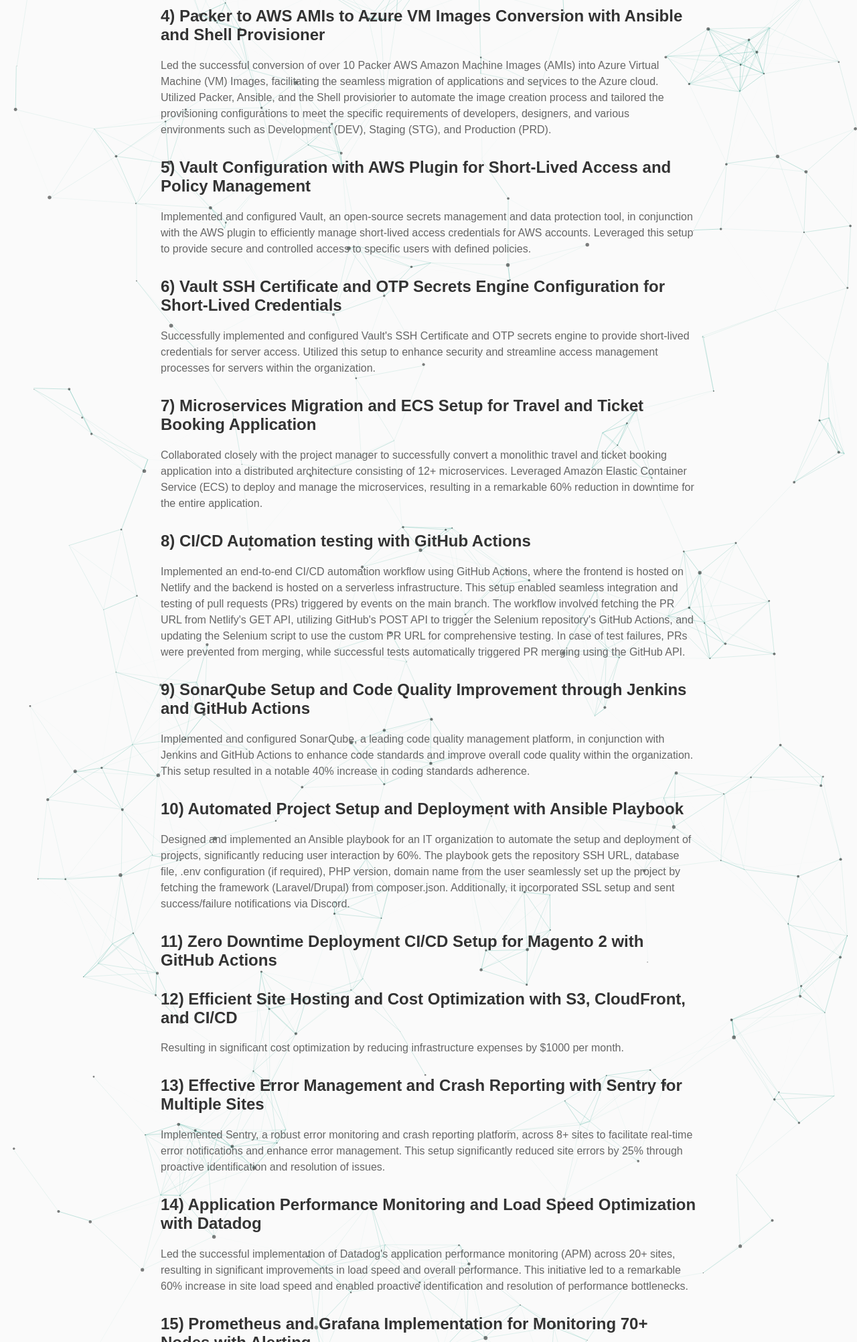
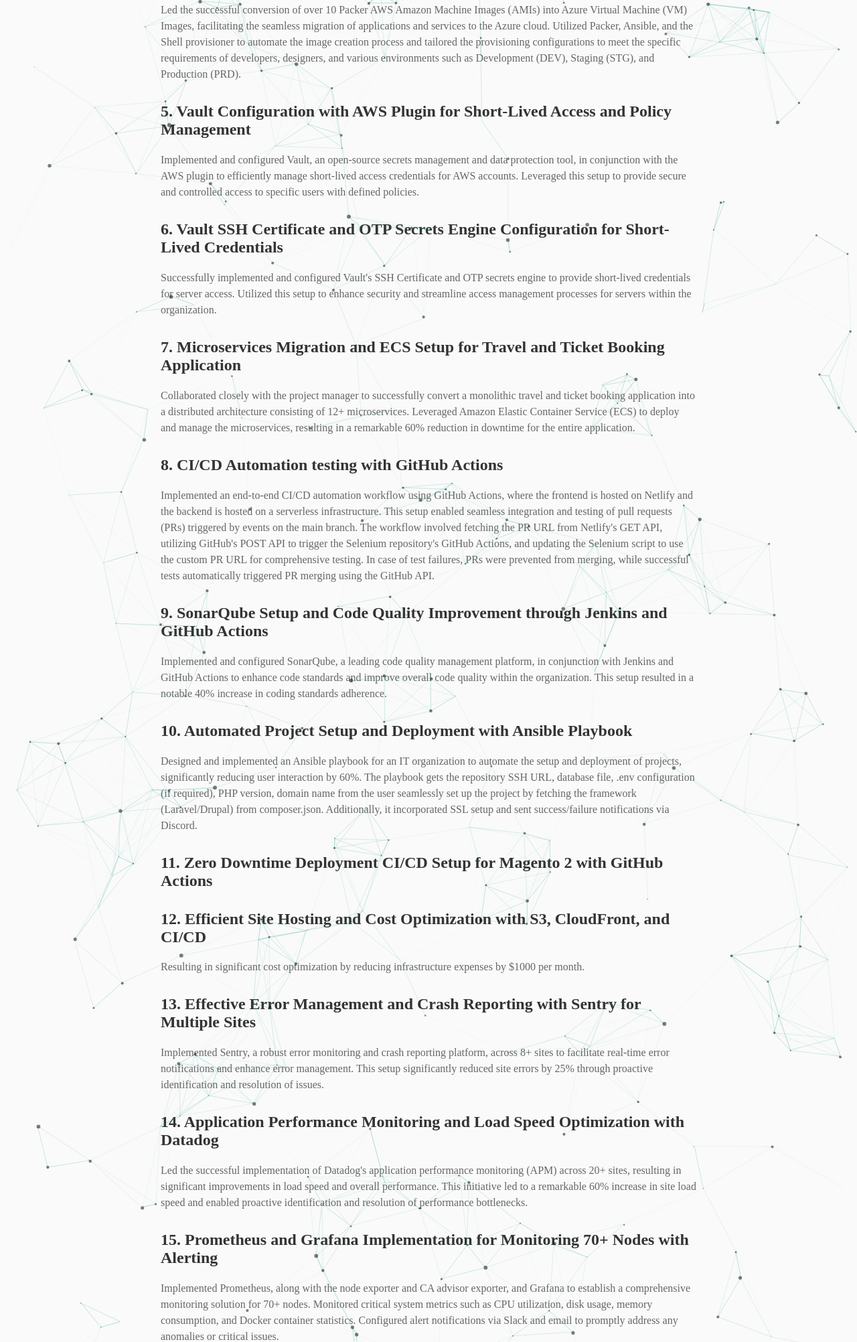
Before and after one commit to jaiminfulmali/jaiminfulmali.github.io, a plain HTML site: page index.html in a window 1280 px wide. Shown: the part 796-2800 px from the top of the page at 67% size. Drawn offline with Linux system fonts and the light colour scheme.

```diff
--- a/index.html
+++ b/index.html
@@ -1,12 +1,13 @@
 <!DOCTYPE html>
 <html>
 <head>
-  <title>Portfolio Projects</title>
+  <title>Projects Portfolio</title>
   <link rel="stylesheet" type="text/css" href="styles.css">
   <style>
     body {
       background-color: #fafafa;
-      font-family: Arial, sans-serif;
+      /* font-family: Arial, sans-serif; */
+      font-family: 'Times New Roman', Times, serif;
       margin: 0;
       padding: 0;
       overflow: auto; /* Change 'hidden' to 'auto' */
@@ -17,7 +18,7 @@
       position: absolute;
       width: 100%;
       height: 100%;
-      z-index: -1; /* Ensure particles are rendered behind other elements */
+      /* Ensure particles are rendered behind other elements */
       pointer-events: none; /* Disable pointer events on the particles container */
     }
 
@@ -29,8 +30,6 @@
       max-width: 800px;
       margin: 0 auto;
       padding: 40px;
-      /* background-color: #ffffff;
-      box-shadow: 0 2px 4px rgba(0, 0, 0, 0.1); */
       border-radius: 8px;
     }
 
@@ -56,53 +55,53 @@
   <div id="particles-js"></div>
   <div class="container">
 
-    <h1>Portfolio Projects</h1>
+    <h1>Projects Portfolio</h1>
 
-    <h2>1) High-Availability Kubernetes Deployment on Google Cloud GKE for world's first Sound Wave Tattoo Application</h2>
+    <h2>1. High-Availability Kubernetes Deployment on Google Cloud GKE for world's first Sound Wave Tattoo Application</h2>
     <p>Solely hosted and managed the Sound Wave Tattoo Application, a groundbreaking sound wave tattoo application, on Kubernetes using Google Cloud's GKE (Google Kubernetes Engine) service. Implemented a microservices-based architecture, including modules for image processing, audio upload, sound wave generation, and PDF generation. Leveraged Kubernetes' high availability and scaling capabilities to minimize downtime and ensure business continuity during critical outages, reducing downtime by 30%.</p>
 
-    <h2>2) Infrastructure as Code Setup with Terraform and AWS CodePipeline for Docker Image Builds and ECS Fargate Deployment</h2>
+    <h2>2. Infrastructure as Code Setup with Terraform and AWS CodePipeline for Docker Image Builds and ECS Fargate Deployment</h2>
     <p>Implemented an infrastructure as code (IaC) solution using Terraform and AWS CodePipeline to streamline the deployment process for a Dockerized application. Leveraged Git push events to trigger the build of new Docker images, pushed them to Amazon Elastic Container Registry (ECR), and automated the creation/update of ECS Fargate clusters, task definitions, and services. This automation significantly reduced human interaction by 60%, ensuring faster and more reliable deployments.</p>
 
-    <h2>3) Infrastructure as Code Setup with Terraform for AWS VPC, RDS, and EC2</h2>
+    <h2>3. Infrastructure as Code Setup with Terraform for AWS VPC, RDS, and EC2</h2>
     <p>Implemented an infrastructure as code (IaC) solution using Terraform to automate the provisioning and management of essential AWS resources. Utilized Terraform's declarative syntax to define the desired state of the infrastructure, including the creation of an AWS VPC, RDS database, and EC2 instance. Additionally, leveraged Terraform Cloud to securely store and manage the Terraform state, enabling collaboration and version control within the team.</p>
 
-    <h2>4) Packer to AWS AMIs to Azure VM Images Conversion with Ansible and Shell Provisioner</h2>
+    <h2>4. Packer to AWS AMIs to Azure VM Images Conversion with Ansible and Shell Provisioner</h2>
     <p>Led the successful conversion of over 10 Packer AWS Amazon Machine Images (AMIs) into Azure Virtual Machine (VM) Images, facilitating the seamless migration of applications and services to the Azure cloud. Utilized Packer, Ansible, and the Shell provisioner to automate the image creation process and tailored the provisioning configurations to meet the specific requirements of developers, designers, and various environments such as Development (DEV), Staging (STG), and Production (PRD).</p>
 
-    <h2>5) Vault Configuration with AWS Plugin for Short-Lived Access and Policy Management</h2>
+    <h2>5. Vault Configuration with AWS Plugin for Short-Lived Access and Policy Management</h2>
     <p>Implemented and configured Vault, an open-source secrets management and data protection tool, in conjunction with the AWS plugin to efficiently manage short-lived access credentials for AWS accounts. Leveraged this setup to provide secure and controlled access to specific users with defined policies.</p>
 
-    <h2>6) Vault SSH Certificate and OTP Secrets Engine Configuration for Short-Lived Credentials</h2>
+    <h2>6. Vault SSH Certificate and OTP Secrets Engine Configuration for Short-Lived Credentials</h2>
     <p>Successfully implemented and configured Vault's SSH Certificate and OTP secrets engine to provide short-lived credentials for server access. Utilized this setup to enhance security and streamline access management processes for servers within the organization.</p>
 
-    <h2>7) Microservices Migration and ECS Setup for Travel and Ticket Booking Application</h2>
+    <h2>7. Microservices Migration and ECS Setup for Travel and Ticket Booking Application</h2>
     <p>Collaborated closely with the project manager to successfully convert a monolithic travel and ticket booking application into a distributed architecture consisting of 12+ microservices. Leveraged Amazon Elastic Container Service (ECS) to deploy and manage the microservices, resulting in a remarkable 60% reduction in downtime for the entire application.</p>
 
-    <h2>8) CI/CD Automation testing with GitHub Actions</h2>
+    <h2>8. CI/CD Automation testing with GitHub Actions</h2>
     <p>Implemented an end-to-end CI/CD automation workflow using GitHub Actions, where the frontend is hosted on Netlify and the backend is hosted on a serverless infrastructure. This setup enabled seamless integration and testing of pull requests (PRs) triggered by events on the main branch. The workflow involved fetching the PR URL from Netlify's GET API, utilizing GitHub's POST API to trigger the Selenium repository's GitHub Actions, and updating the Selenium script to use the custom PR URL for comprehensive testing. In case of test failures, PRs were prevented from merging, while successful tests automatically triggered PR merging using the GitHub API.</p>
 
-    <h2>9) SonarQube Setup and Code Quality Improvement through Jenkins and GitHub Actions</h2>
+    <h2>9. SonarQube Setup and Code Quality Improvement through Jenkins and GitHub Actions</h2>
     <p>Implemented and configured SonarQube, a leading code quality management platform, in conjunction with Jenkins and GitHub Actions to enhance code standards and improve overall code quality within the organization. This setup resulted in a notable 40% increase in coding standards adherence.</p>
 
-    <h2>10) Automated Project Setup and Deployment with Ansible Playbook</h2>
+    <h2>10. Automated Project Setup and Deployment with Ansible Playbook</h2>
     <p>Designed and implemented an Ansible playbook for an IT organization to automate the setup and deployment of projects, significantly reducing user interaction by 60%. The playbook gets the repository SSH URL, database file, .env configuration (if required), PHP version, domain name from the user seamlessly set up the project by fetching the framework (Laravel/Drupal) from composer.json. Additionally, it incorporated SSL setup and sent success/failure notifications via Discord.</p>
 
-    <h2>11) Zero Downtime Deployment CI/CD Setup for Magento 2 with GitHub Actions</h2>
+    <h2>11. Zero Downtime Deployment CI/CD Setup for Magento 2 with GitHub Actions</h2>
 
-    <h2>12) Efficient Site Hosting and Cost Optimization with S3, CloudFront, and CI/CD</h2>
+    <h2>12. Efficient Site Hosting and Cost Optimization with S3, CloudFront, and CI/CD</h2>
     <p>Resulting in significant cost optimization by reducing infrastructure expenses by $1000 per month.</p>
 
-    <h2>13) Effective Error Management and Crash Reporting with Sentry for Multiple Sites</h2>
+    <h2>13. Effective Error Management and Crash Reporting with Sentry for Multiple Sites</h2>
     <p>Implemented Sentry, a robust error monitoring and crash reporting platform, across 8+ sites to facilitate real-time error notifications and enhance error management. This setup significantly reduced site errors by 25% through proactive identification and resolution of issues.</p>
 
-    <h2>14) Application Performance Monitoring and Load Speed Optimization with Datadog</h2>
+    <h2>14. Application Performance Monitoring and Load Speed Optimization with Datadog</h2>
     <p>Led the successful implementation of Datadog's application performance monitoring (APM) across 20+ sites, resulting in significant improvements in load speed and overall performance. This initiative led to a remarkable 60% increase in site load speed and enabled proactive identification and resolution of performance bottlenecks.</p>
 
-    <h2>15) Prometheus and Grafana Implementation for Monitoring 70+ Nodes with Alerting</h2>
+    <h2>15. Prometheus and Grafana Implementation for Monitoring 70+ Nodes with Alerting</h2>
     <p>Implemented Prometheus, along with the node exporter and CA advisor exporter, and Grafana to establish a comprehensive monitoring solution for 70+ nodes. Monitored critical system metrics such as CPU utilization, disk usage, memory consumption, and Docker container statistics. Configured alert notifications via Slack and email to promptly address any anomalies or critical issues.</p>
 
-    <h2>16) AWS to GCP Migration and Cost Optimization for Multi-Environment Setup</h2>
+    <h2>16. AWS to GCP Migration and Cost Optimization for Multi-Environment Setup</h2>
     <p>Led the successful migration of various AWS services, including EC2, RDS, Route53, AWS VPC, and AWS CodePipeline, to their respective counterparts in the Google Cloud Platform (GCP). Implemented a multi-environment setup, comprising Production, Staging, and Development environments, using GCP services such as Cloud GPU, Cloud SQL, Cloud DNS, GCP VPC, and GCP CodeBuild. This migration not only ensured a smooth transition but also resulted in substantial cost optimization for the infrastructure.</p>
 
    </div>
```
